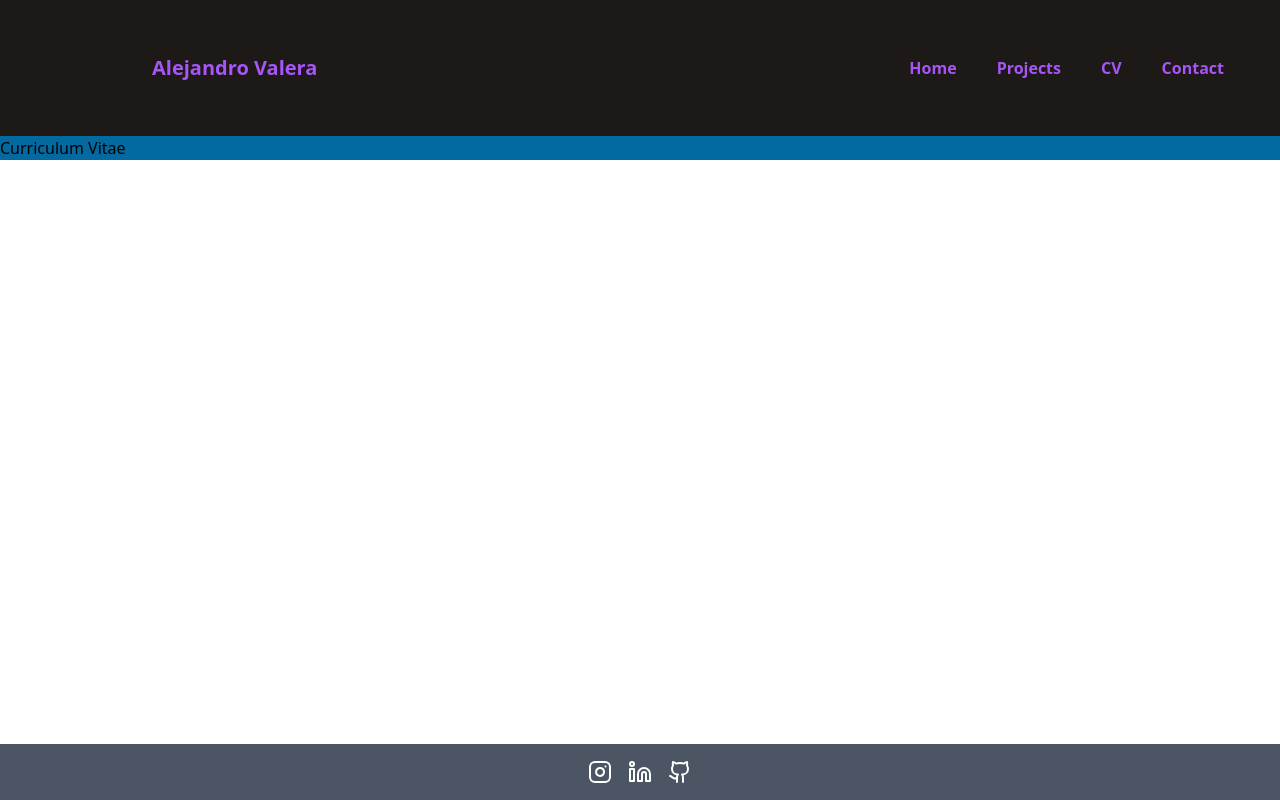
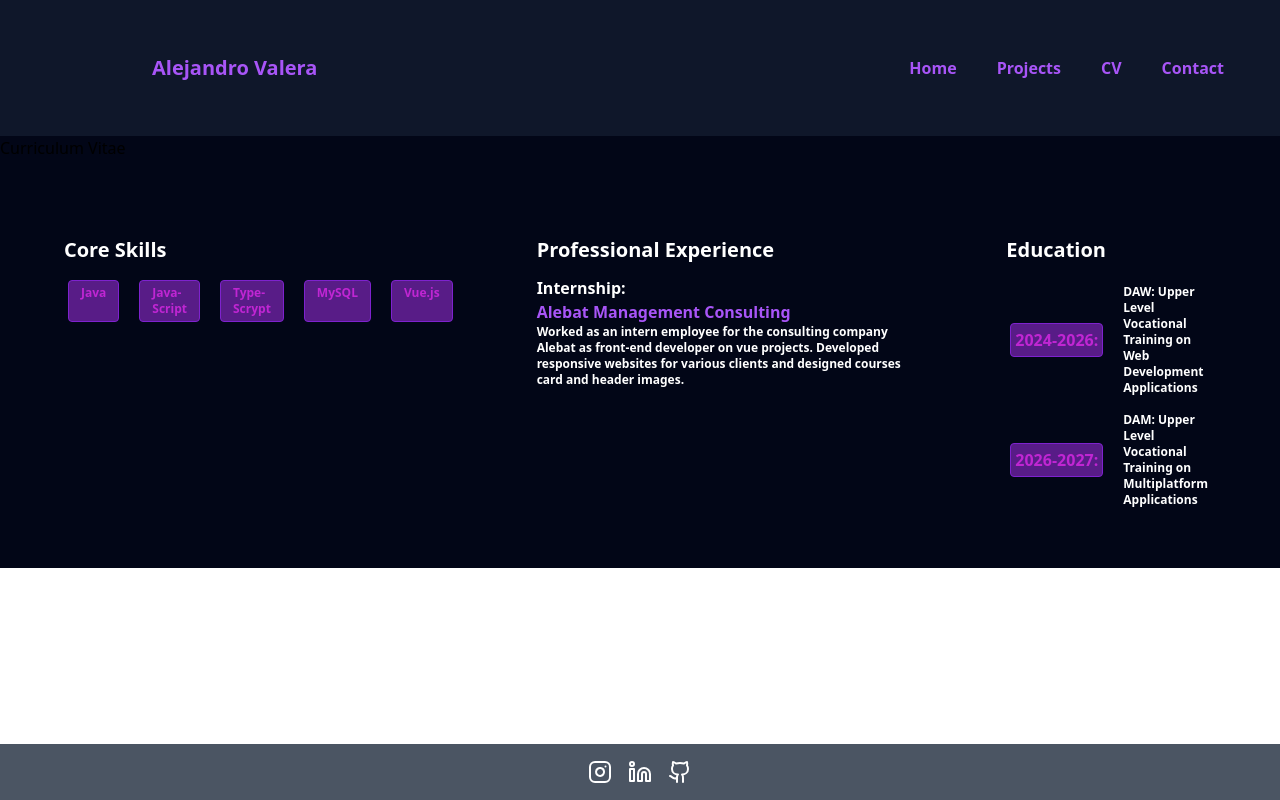
Before and after one commit to AValeraP/PruebaTecnica, a Nuxt app: page /cv in a window 1280 px wide. Built offline with nearby package versions, Linux system fonts and the light colour scheme.

Commit message:
feat(issue15) add content for cv page

```diff
--- /dev/null
+++ b/app/components/CV/SkillsExperienceEducation.vue
@@ -0,0 +1,42 @@
+<script setup>
+
+</script>
+<template>
+    <div class="flex flex-row m-3 p-3">
+        <div class="m-5 p-5 rounded">
+            <h1 class="font-extrabold text-xl text-white py-3 ">Core Skills</h1>
+            <div class="flex gap-3">
+                <label class="text-fuchsia-600 font-bold border border-purple-700 bg-purple-900 rounded m-1 px-3 py-1 text-xs">Java</label>
+                <label class="text-fuchsia-600 font-bold border border-purple-700 bg-purple-900 rounded m-1 px-3 py-1 text-xs">Java-Script</label>
+                <label class="text-fuchsia-600 font-bold border border-purple-700 bg-purple-900 rounded m-1 px-3 py-1 text-xs">Type-Scrypt</label>
+                <label class="text-fuchsia-600 font-bold border border-purple-700 bg-purple-900 rounded m-1 px-3 py-1 text-xs">MySQL</label>
+                <label class="text-fuchsia-600 font-bold border border-purple-700 bg-purple-900 rounded m-1 px-3 py-1 text-xs">Vue.js</label>
+
+        </div>
+        </div>
+        <div class="m-5 p-5">
+            <h1 class="font-extrabold text-xl text-white py-3">Professional Experience</h1>
+            <div class="">
+                <p class="font-bold text-white">Internship:</p>
+                <p class="font-bold text-purple-500">Alebat Management Consulting</p>
+                <p class="font-bold text-white text-xs">Worked as an intern employee for the consulting company Alebat as front-end developer on vue projects.
+                    Developed responsive websites for various clients and designed courses card and header images.
+                </p>
+            </div>
+        </div>
+
+        <div class="m-5 p-5">
+            <h1 class="font-extrabold text-xl text-white py-3">Education</h1>
+            <div class="flex gap-2 flex-nowrap items-center">
+             <p class="text-fuchsia-600 font-bold border border-purple-700 bg-purple-900 rounded m-1 p-1 whitespace-nowrap">2024-2026:</p>
+             <p class="font-bold text-white m-1 p-1 text-xs">DAW: Upper Level Vocational Training on Web Development Applications</p>
+        </div>
+
+        <div class="flex gap-2 flex-nowrap items-center">
+             <p class="text-fuchsia-600 font-bold border border-purple-700 bg-purple-900 rounded m-1 p-1 whitespace-nowrap">2026-2027:</p>
+             <p class="font-bold text-white m-1 p-1 text-xs">DAM: Upper Level Vocational Training on Multiplatform Applications</p>
+        </div>
+
+        </div>
+    </div>
+</template>
--- a/app/components/CurriculumVitae.vue
+++ b/app/components/CurriculumVitae.vue
@@ -1,4 +1,5 @@
 <script setup lang="ts">
+
 interface data{
 phone: Number,
 email: String,
--- a/app/components/TheTitle.vue
+++ b/app/components/TheTitle.vue
@@ -4,7 +4,7 @@
 
 <template>
 
-<header class="flex justify-between items-center bg-stone-900 text-purple-500 p-10">
+<header class="flex justify-between items-center bg-slate-900 text-purple-500 p-10">
   <div class="text-xl ml-28 font-bold">
     Alejandro Valera
   </div>
--- a/app/layouts/default.vue
+++ b/app/layouts/default.vue
@@ -4,7 +4,7 @@ import TheFooter from '~/components/TheFooter.vue'
 </script>
 
 <template>
-    <div class="bg-sky-700">
+    <div class="bg-slate-950">
 <TheTitle></TheTitle>
 <slot></slot>
 <TheFooter></TheFooter>
--- a/app/pages/cv.vue
+++ b/app/pages/cv.vue
@@ -1,4 +1,7 @@
-<script setup></script>
+<script setup>
+import SkillsExperienceEducation from '~/components/CV/SkillsExperienceEducation.vue';
+</script>
 <template>
     <h1>Curriculum Vitae</h1>
+<SkillsExperienceEducation></SkillsExperienceEducation>
 </template>
```
